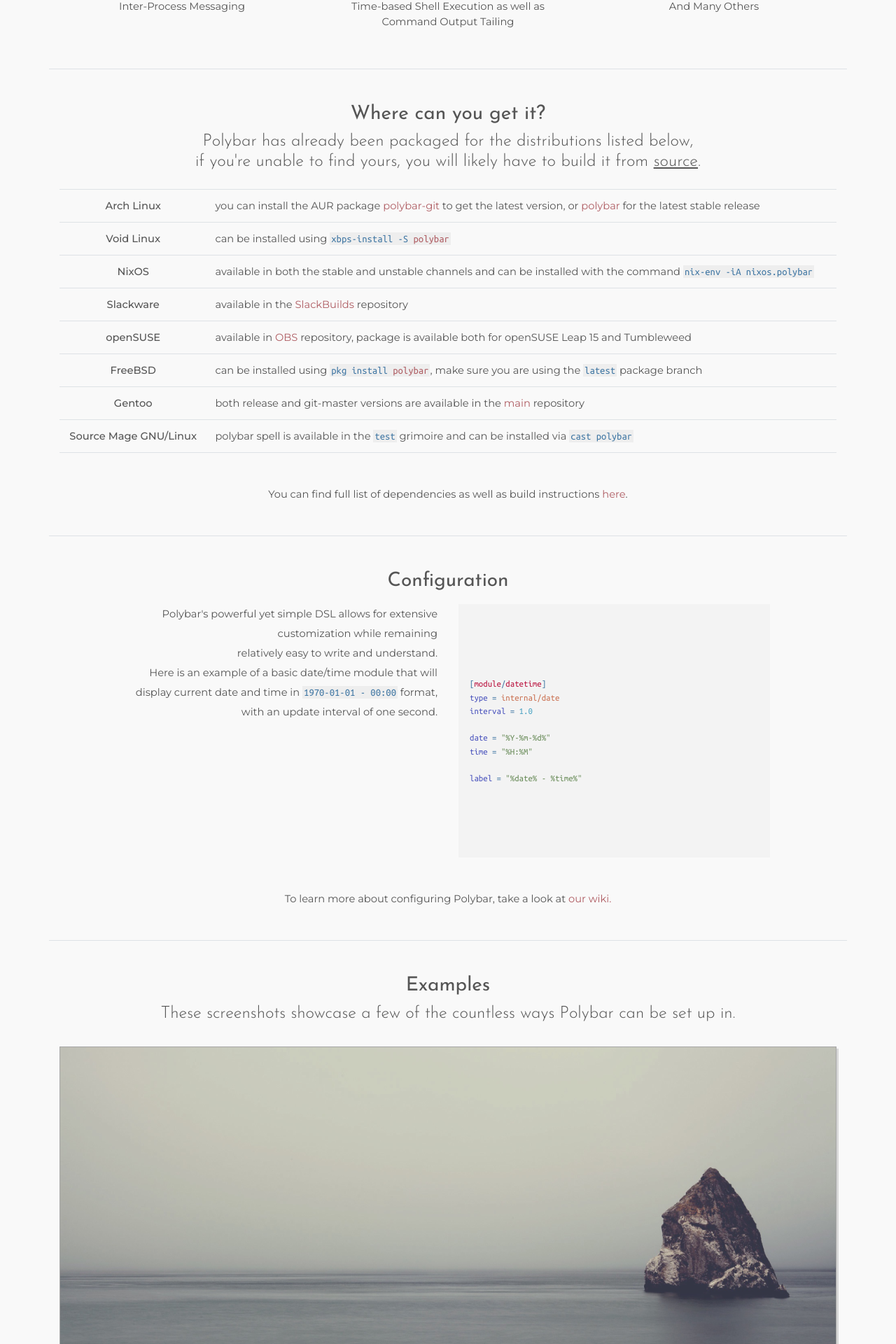
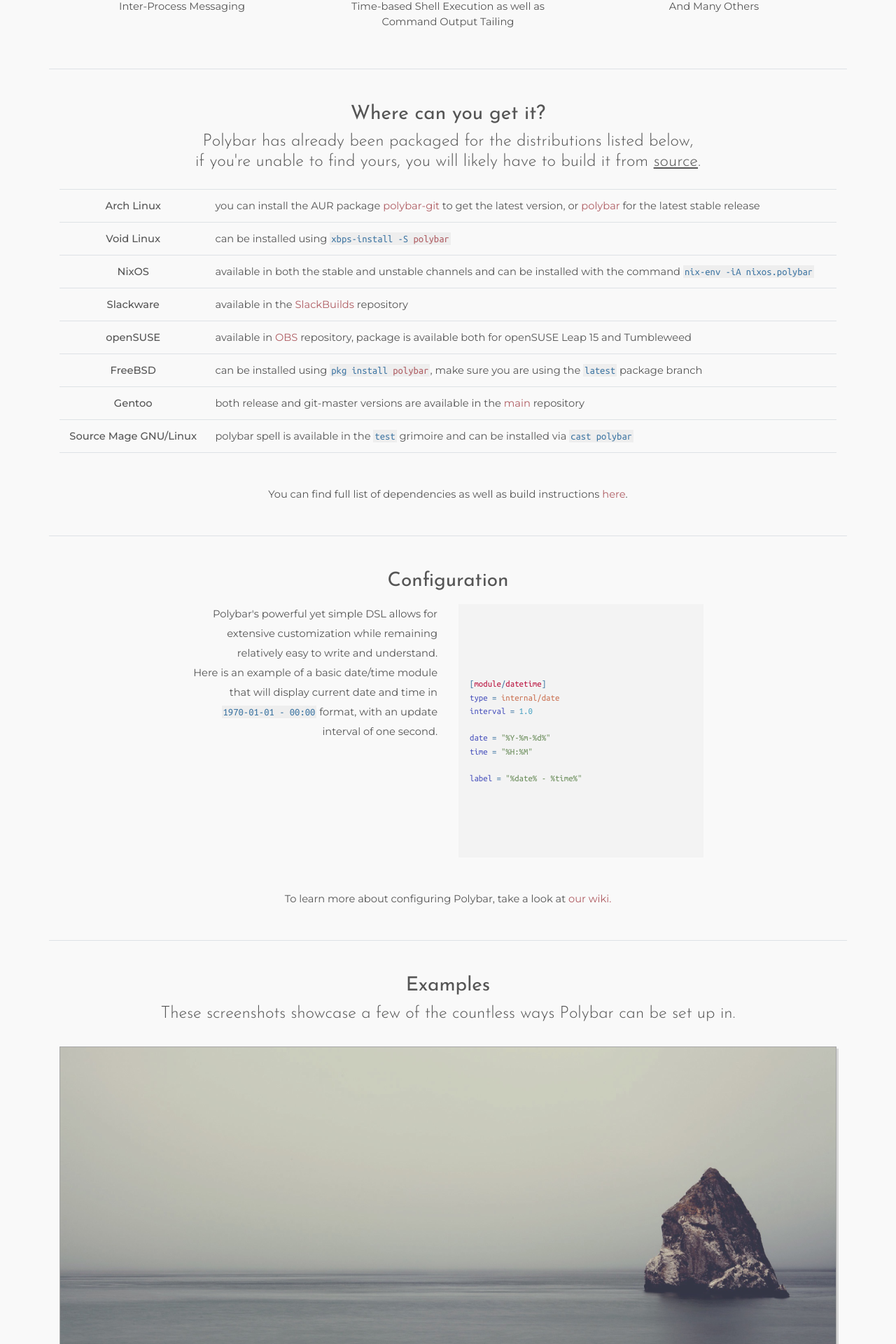
Before and after one commit to polybar/polybar.github.io, a Jekyll site: the page built from index.html, in a window 1280 px wide. Shown: the part 1603-3523 px from the top of the page at 70% size. Built offline with Jekyll 4.4.1, drawn with Linux system fonts in a browser that asks for light colours; nearby versions of some CDN libraries; some web fonts are replaced.

Commit message:
fix(configuration): Use narrower columns

```diff
--- a/index.html
+++ b/index.html
@@ -154,7 +154,7 @@
         </h3>
       </header>
 
-      <div class="col-md-5 ml-auto text-md-right">
+      <div class="col-md-4 ml-auto text-md-right">
         <p>
           Polybar's powerful yet simple DSL allows for extensive customization
           while remaining
@@ -166,7 +166,7 @@
         </p>
       </div>
 
-      <div class="col-md-5 mr-auto text-start">
+      <div class="col-md-4 mr-auto text-start">
         <div class="highlighter-rouge mb-0 p-3">
           <div class="highlight">
             <pre class="highlight text-left">
```
